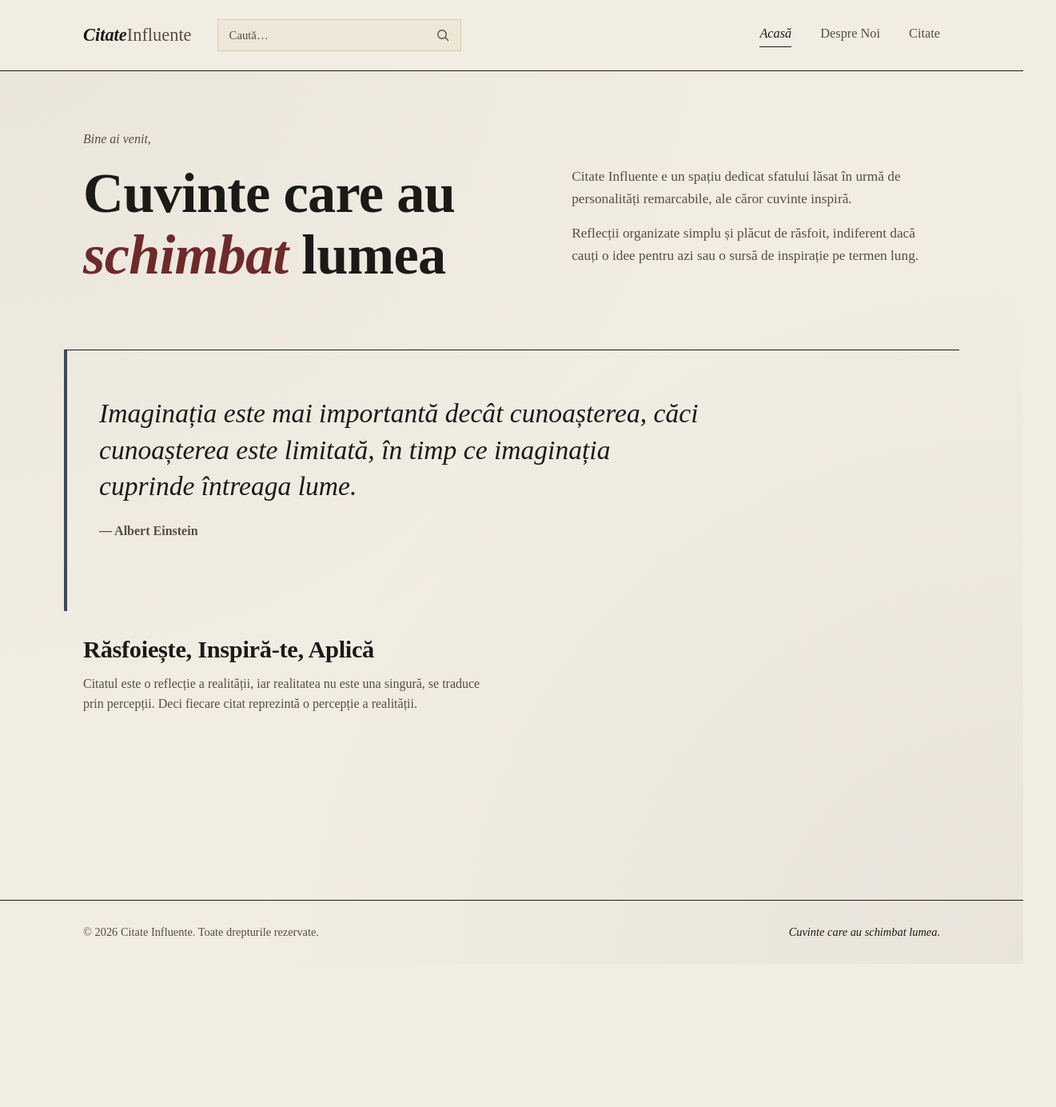
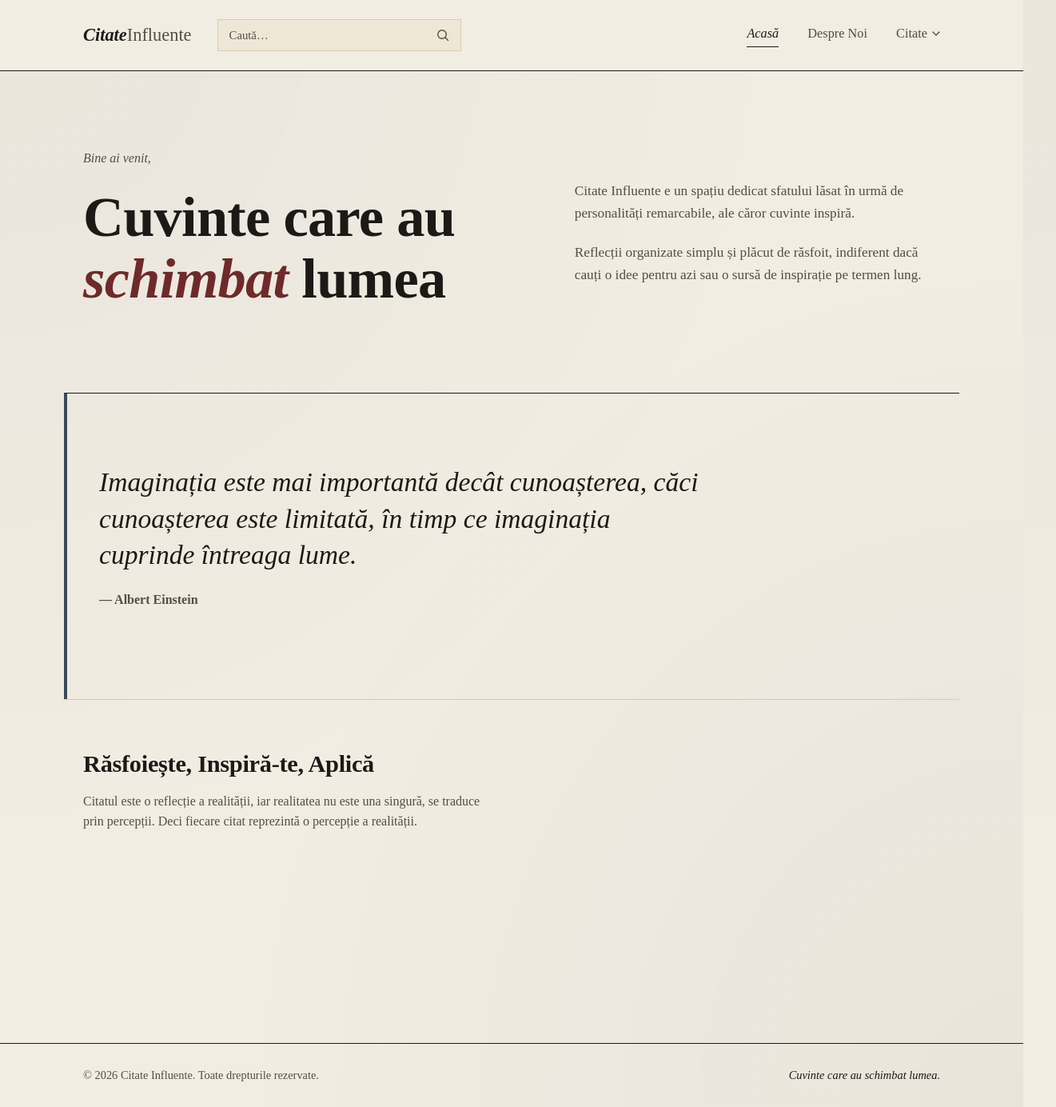
Before and after one commit to NeneaTantiUwU/InfluentialQuotes, a Next.js app: page / in a window 1280 px wide. Shown: the whole page at 80% size, 1321 px wide, since content can reach past the window. Before the commit the page ends 1205 px from the top, so only its background shows below. Built offline with nearby package versions, Linux system fonts and the light colour scheme.

Commit message:
Am creeat baza de date in supabase, am populat-o cu ajutorul ai printr un nou querry, si am facut pagina Citate functionala

```diff
--- a/package.json
+++ b/package.json
@@ -9,6 +9,7 @@
     "lint": "eslint"
   },
   "dependencies": {
+    "@supabase/supabase-js": "^2.117.0",
     "next": "16.3.5",
     "react": "19.2.8",
     "react-dom": "19.2.8"
--- /dev/null
+++ b/src/app/citate/page.module.css
@@ -0,0 +1,73 @@
+.wrapper {
+  padding: 72px 24px 100px;
+}
+
+.eyebrow {
+  display: inline-block;
+  font-family: var(--font-display);
+  font-style: italic;
+  font-size: 1rem;
+  color: var(--color-ink-soft);
+  margin-bottom: 12px;
+}
+
+.title {
+  font-size: clamp(2.4rem, 5vw, 3.4rem);
+  margin-bottom: 16px;
+}
+
+.lead {
+  max-width: 560px;
+  color: var(--color-ink-soft);
+  margin-bottom: 32px;
+  font-size: 1.02rem;
+}
+
+.empty {
+  padding: 48px 0;
+  color: var(--color-ink-soft);
+  font-family: var(--font-display);
+  font-style: italic;
+  font-size: 1.1rem;
+}
+
+.grid {
+  display: grid;
+  grid-template-columns: repeat(auto-fit, minmax(280px, 1fr));
+  gap: 1px;
+  background: var(--color-border);
+  border: 1px solid var(--color-border);
+}
+
+.card {
+  position: relative;
+  background: var(--color-bg);
+  padding: 32px 28px;
+  display: flex;
+  flex-direction: column;
+  gap: 20px;
+  border-top: 3px solid var(--color-ink);
+}
+
+.category {
+  font-size: 0.75rem;
+  font-weight: 600;
+  letter-spacing: 0.06em;
+  text-transform: uppercase;
+  color: var(--color-ink-soft);
+}
+
+.text {
+  font-family: var(--font-display);
+  font-style: italic;
+  font-size: 1.15rem;
+  line-height: 1.4;
+  flex-grow: 1;
+}
+
+.author {
+  font-family: var(--font-display);
+  font-weight: 600;
+  font-size: 0.95rem;
+  color: var(--color-ink-soft);
+}
--- a/src/app/page.module.css
+++ b/src/app/page.module.css
@@ -1,8 +1,8 @@
 .hero {
   display: grid;
   grid-template-columns: 1.1fr 0.9fr;
-  gap: 48px;
-  padding: 72px 24px 80px;
+  gap: 56px;
+  padding: 96px 24px 104px;
   align-items: end;
 }
 
@@ -12,7 +12,7 @@
   font-style: italic;
   font-size: 1rem;
   color: var(--color-ink-soft);
-  margin-bottom: 16px;
+  margin-bottom: 22px;
 }
 
 .title {
@@ -31,7 +31,7 @@
 .lead {
   color: var(--color-ink-soft);
   font-size: 1.08rem;
-  margin-bottom: 16px;
+  margin-bottom: 22px;
 }
 
 .cta {
@@ -52,7 +52,7 @@
 }
 
 .quoteBlock {
-  padding: 56px 24px 88px;
+  padding: 88px 24px 112px;
   border-top: 1px solid var(--color-ink);
   border-left: 4px solid var(--accent);
   padding-left: 40px;
@@ -65,7 +65,7 @@
   letter-spacing: 0.08em;
   text-transform: uppercase;
   color: var(--accent);
-  margin-bottom: 20px;
+  margin-bottom: 26px;
 }
 
 .featured {
@@ -88,18 +88,19 @@
 }
 
 .categories {
-  padding: 32px 24px 100px;
+  padding: 64px 24px 120px;
+  border-top: 1px solid var(--color-border);
 }
 
 .sectionTitle {
   font-size: 1.9rem;
-  margin-bottom: 12px;
+  margin-bottom: 16px;
 }
 
 .sectionLead {
   color: var(--color-ink-soft);
   max-width: 520px;
-  margin-bottom: 36px;
+  margin-bottom: 48px;
 }
 
 .list {
@@ -112,7 +113,7 @@
   grid-template-columns: 20px 220px 1fr;
   align-items: center;
   gap: 24px;
-  padding: 26px 12px;
+  padding: 34px 16px;
   border-top: 1px solid var(--color-border);
   transition: background 0.15s ease;
 }
--- a/src/components/navbar.module.css
+++ b/src/components/navbar.module.css
@@ -122,6 +122,70 @@
   width: 100%;
 }
 
+.dropdown {
+  position: relative;
+}
+
+.dropdown .link {
+  display: inline-flex;
+  align-items: center;
+  gap: 6px;
+}
+
+.dropdown .link:hover {
+  font-style: italic;
+}
+
+.chevron {
+  color: var(--color-ink-soft);
+  transition: color 0.15s ease, transform 0.15s ease;
+}
+
+.dropdown:hover .chevron,
+.dropdown:focus-within .chevron {
+  color: var(--color-ink);
+  transform: rotate(180deg);
+}
+
+.dropdownMenu {
+  position: absolute;
+  top: 100%;
+  left: 0;
+  margin-top: 12px;
+  min-width: 200px;
+  display: flex;
+  flex-direction: column;
+  padding: 8px 0;
+  background: var(--color-bg);
+  border: 1px solid var(--color-ink);
+  opacity: 0;
+  visibility: hidden;
+  transform: translateY(-4px);
+  transition: opacity 0.15s ease, transform 0.15s ease, visibility 0.15s ease;
+  z-index: 60;
+}
+
+.dropdown:hover .dropdownMenu,
+.dropdown:focus-within .dropdownMenu {
+  opacity: 1;
+  visibility: visible;
+  transform: translateY(0);
+}
+
+.dropdownItem {
+  padding: 10px 18px;
+  font-family: var(--font-display);
+  font-style: italic;
+  font-size: 0.95rem;
+  color: var(--color-ink-soft);
+  transition: background 0.15s ease, color 0.15s ease;
+}
+
+.dropdownItem:hover {
+  background: var(--color-surface);
+  color: var(--color-ink);
+}
+
 @media (max-width: 720px) {
   .inner {
     flex-wrap: wrap;
--- a/src/components/navbar.tsx
+++ b/src/components/navbar.tsx
@@ -7,7 +7,18 @@ import styles from "./navbar.module.css";
 const links = [
   { href: "/", label: "Acasă" },
   { href: "/despre-noi", label: "Despre Noi" },
-  { href: "/citate", label: "Citate" },
+];
+
+const categories = [
+  { slug: "history", label: "Istorie" },
+  { slug: "politics", label: "Politică" },
+  { slug: "economics", label: "Economie" },
+  { slug: "poetry", label: "Poezie" },
+  { slug: "literature", label: "Literatură" },
+  { slug: "philosophy", label: "Filozofie" },
+  { slug: "art", label: "Artă" },
+  { slug: "science", label: "Știință" },
+  { slug: "technology", label: "Tehnologie" },
 ];
 
 export default function Navbar() {
@@ -60,6 +71,44 @@ export default function Navbar() {
               {link.label}
             </Link>
           ))}
+
+          <div className={styles.dropdown}>
+            <Link
+              href="/citate"
+              className={`${styles.link} ${
+                pathname === "/citate" ? styles.active : ""
+              }`}
+            >
+              Citate
+              <svg
+                width="10"
+                height="6"
+                viewBox="0 0 10 6"
+                fill="none"
+                xmlns="http://www.w3.org/2000/svg"
+                className={styles.chevron}
+              >
+                <path
+                  d="M1 1L5 5L9 1"
+                  stroke="currentColor"
+                  strokeWidth="1.4"
+                  strokeLinecap="round"
+                  strokeLinejoin="round"
+                />
+              </svg>
+            </Link>
+            <div className={styles.dropdownMenu}>
+              {categories.map((category) => (
+                <Link
+                  key={category.slug}
+                  href={`/citate?category=${category.slug}`}
+                  className={styles.dropdownItem}
+                >
+                  {category.label}
+                </Link>
+              ))}
+            </div>
+          </div>
         </nav>
       </div>
     </header>
--- /dev/null
+++ b/src/lib/supabase.ts
@@ -0,0 +1,6 @@
+import { createClient } from '@supabase/supabase-js'
+
+export const supabase = createClient(
+  process.env.NEXT_PUBLIC_SUPABASE_URL!,
+  process.env.NEXT_PUBLIC_SUPABASE_ANON_KEY!
+)
```
Also changed, not shown: src/app/citate/page.tsx (added, +96 -0 lines), src/app/despre-noi/page.module.css (+7 -7 lines), 1 other file (tests, documents, lock files or other folders).
